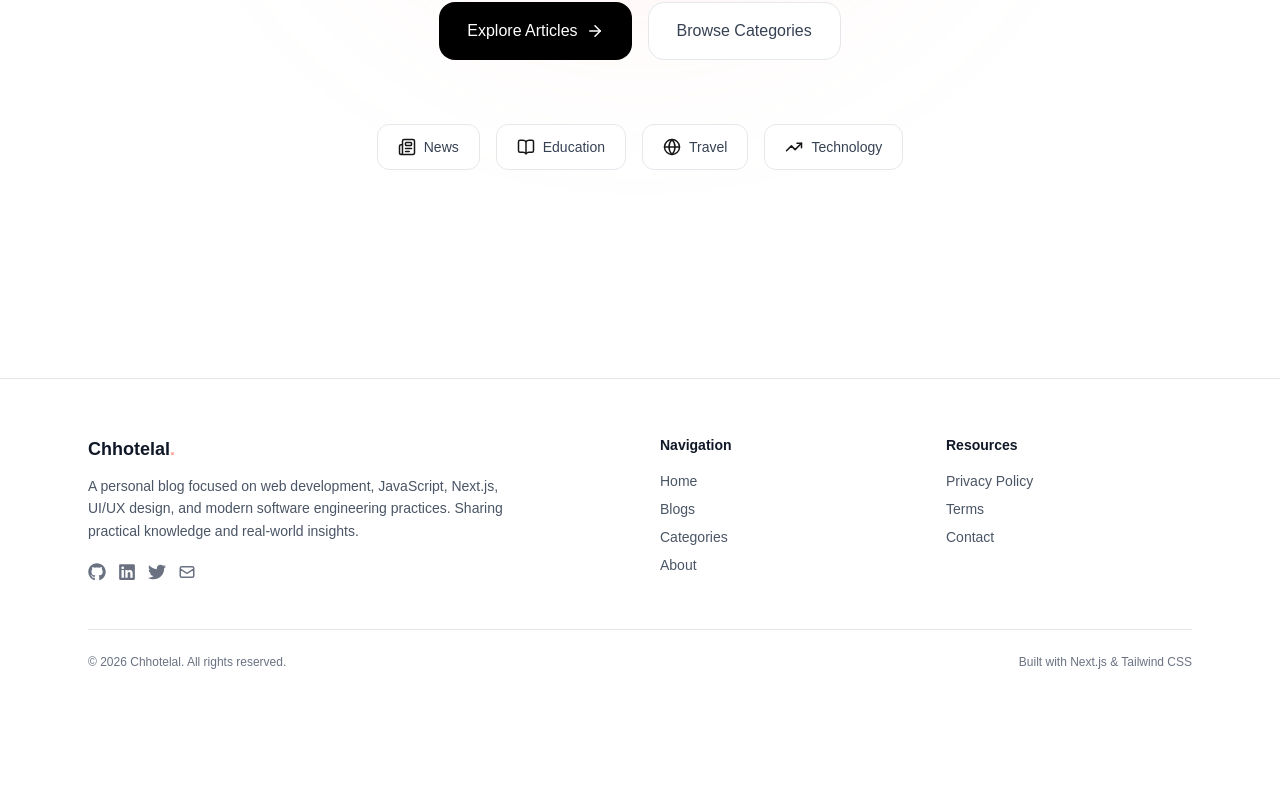
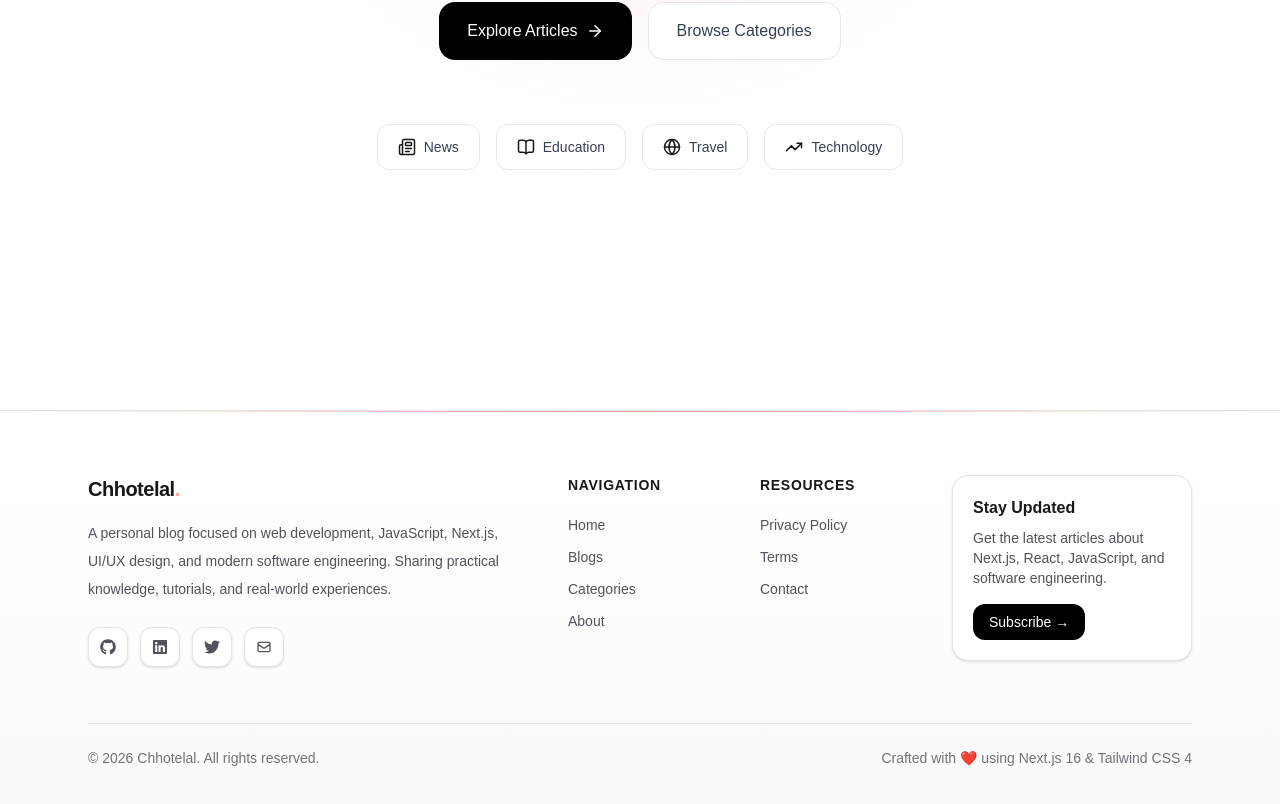
Before and after one commit to pradipchaudhary/chhotelal, a Next.js app: page / in a window 1280 px wide. Shown: the part 748-1552 px from the top of the page. Before the commit the page ends 1474 px from the top, so only its background shows below. Built offline with nearby package versions, Linux system fonts and the light colour scheme.

Commit message:
update footer UI

```diff
--- a/components/Footer.tsx
+++ b/components/Footer.tsx
@@ -1,107 +1,174 @@
 import Link from "next/link";
-import { FaGithub, FaLinkedin, FaTwitter } from "react-icons/fa";
+import {
+  FaGithub,
+  FaLinkedin,
+  FaTwitter,
+} from "react-icons/fa";
 import { HiOutlineMail } from "react-icons/hi";
 
 export default function Footer() {
   return (
-    <footer className="w-full border-t border-gray-200 bg-white mt-24">
+    <footer className="relative mt-32 border-t border-zinc-200 bg-gradient-to-b from-white to-zinc-50 dark:from-zinc-950 dark:to-black dark:border-zinc-800">
 
-      <div className="max-w-6xl mx-auto px-6 py-14">
+      {/* Decorative Blur */}
+      <div className="absolute inset-x-0 top-0 h-px bg-gradient-to-r from-transparent via-[#ffa092] to-transparent" />
+
+      <div className="max-w-6xl mx-auto px-6 py-16">
 
         {/* Top Section */}
-        <div className="grid grid-cols-1 md:grid-cols-4 gap-10">
+        <div className="grid gap-12 lg:grid-cols-12">
 
           {/* Brand */}
-          <div className="md:col-span-2">
-            <h2 className="text-lg font-semibold text-gray-900">
-              Chhotelal<span className="text-[#ffa092]">.</span>
-            </h2>
+          <div className="lg:col-span-5">
+            <Link
+              href="/"
+              className="inline-flex items-center text-xl font-bold tracking-tight"
+            >
+              Chhotelal
+              <span className="text-[#ffa092]">.</span>
+            </Link>
 
-            <p className="mt-3 text-sm text-gray-600 leading-relaxed max-w-md">
-              A personal blog focused on web development, JavaScript, Next.js,
-              UI/UX design, and modern software engineering practices.
-              Sharing practical knowledge and real-world insights.
+            <p className="mt-4 max-w-md text-sm leading-7 text-zinc-600 dark:text-zinc-400">
+              A personal blog focused on web development, JavaScript,
+              Next.js, UI/UX design, and modern software engineering.
+              Sharing practical knowledge, tutorials, and real-world
+              experiences.
             </p>
 
-            {/* Social Links */}
-            <div className="mt-5 flex items-center gap-3">
+            {/* Social */}
+            <div className="mt-6 flex items-center gap-3">
 
               <a
                 href="https://github.com/your-username"
                 target="_blank"
-                className="text-gray-500 hover:text-black transition"
+                rel="noopener noreferrer"
+                className="group flex h-10 w-10 items-center justify-center rounded-xl border border-zinc-200 bg-white shadow-sm transition-all hover:-translate-y-1 hover:border-black dark:border-zinc-700 dark:bg-zinc-900"
               >
-                <FaGithub size={18} />
+                <FaGithub className="text-zinc-600 group-hover:text-black dark:text-zinc-400 dark:group-hover:text-white" />
               </a>
 
               <a
                 href="https://linkedin.com/in/your-username"
                 target="_blank"
-                className="text-gray-500 hover:text-blue-600 transition"
+                rel="noopener noreferrer"
+                className="group flex h-10 w-10 items-center justify-center rounded-xl border border-zinc-200 bg-white shadow-sm transition-all hover:-translate-y-1 hover:border-blue-500 dark:border-zinc-700 dark:bg-zinc-900"
               >
-                <FaLinkedin size={18} />
+                <FaLinkedin className="text-zinc-600 group-hover:text-blue-500 dark:text-zinc-400" />
               </a>
 
               <a
                 href="https://twitter.com/your-username"
                 target="_blank"
-                className="text-gray-500 hover:text-sky-500 transition"
+                rel="noopener noreferrer"
+                className="group flex h-10 w-10 items-center justify-center rounded-xl border border-zinc-200 bg-white shadow-sm transition-all hover:-translate-y-1 hover:border-sky-500 dark:border-zinc-700 dark:bg-zinc-900"
               >
-                <FaTwitter size={18} />
+                <FaTwitter className="text-zinc-600 group-hover:text-sky-500 dark:text-zinc-400" />
               </a>
 
               <a
-                href="mailto:your@email.com"
-                className="text-gray-500 hover:text-red-500 transition"
+                href="mailto:hello@chhotelal.com"
+                className="group flex h-10 w-10 items-center justify-center rounded-xl border border-zinc-200 bg-white shadow-sm transition-all hover:-translate-y-1 hover:border-red-500 dark:border-zinc-700 dark:bg-zinc-900"
               >
-                <HiOutlineMail size={18} />
+                <HiOutlineMail className="text-zinc-600 group-hover:text-red-500 dark:text-zinc-400" />
               </a>
 
             </div>
           </div>
 
           {/* Navigation */}
-          <div>
-            <h3 className="text-sm font-semibold text-gray-900 mb-4">
+          <div className="lg:col-span-2">
+            <h3 className="text-sm font-semibold uppercase tracking-wider text-zinc-900 dark:text-white">
               Navigation
             </h3>
 
-            <ul className="space-y-2 text-sm text-gray-600">
-              <li><Link href="/" className="hover:text-black">Home</Link></li>
-              <li><Link href="/blogs" className="hover:text-black">Blogs</Link></li>
-              <li><Link href="/categories" className="hover:text-black">Categories</Link></li>
-              <li><Link href="/about" className="hover:text-black">About</Link></li>
+            <ul className="mt-5 space-y-3 text-sm">
+              <li>
+                <Link href="/" className="text-zinc-600 hover:text-black dark:text-zinc-400 dark:hover:text-white">
+                  Home
+                </Link>
+              </li>
+              <li>
+                <Link href="/blogs" className="text-zinc-600 hover:text-black dark:text-zinc-400 dark:hover:text-white">
+                  Blogs
+                </Link>
+              </li>
+              <li>
+                <Link href="/categories" className="text-zinc-600 hover:text-black dark:text-zinc-400 dark:hover:text-white">
+                  Categories
+                </Link>
+              </li>
+              <li>
+                <Link href="/about" className="text-zinc-600 hover:text-black dark:text-zinc-400 dark:hover:text-white">
+                  About
+                </Link>
+              </li>
             </ul>
           </div>
 
           {/* Resources */}
-          <div>
-            <h3 className="text-sm font-semibold text-gray-900 mb-4">
+          <div className="lg:col-span-2">
+            <h3 className="text-sm font-semibold uppercase tracking-wider text-zinc-900 dark:text-white">
               Resources
             </h3>
 
-            <ul className="space-y-2 text-sm text-gray-600">
-              <li><Link href="/privacy-policy" className="hover:text-black">Privacy Policy</Link></li>
-              <li><Link href="/terms" className="hover:text-black">Terms</Link></li>
-              <li><Link href="/contact" className="hover:text-black">Contact</Link></li>
+            <ul className="mt-5 space-y-3 text-sm">
+              <li>
+                <Link href="/privacy-policy" className="text-zinc-600 hover:text-black dark:text-zinc-400 dark:hover:text-white">
+                  Privacy Policy
+                </Link>
+              </li>
+              <li>
+                <Link href="/terms" className="text-zinc-600 hover:text-black dark:text-zinc-400 dark:hover:text-white">
+                  Terms
+                </Link>
+              </li>
+              <li>
+                <Link href="/contact" className="text-zinc-600 hover:text-black dark:text-zinc-400 dark:hover:text-white">
+                  Contact
+                </Link>
+              </li>
             </ul>
+          </div>
+
+          {/* CTA */}
+          <div className="lg:col-span-3">
+            <div className="rounded-2xl border border-zinc-200 bg-white p-5 shadow-sm dark:border-zinc-800 dark:bg-zinc-900">
+              <h3 className="font-semibold text-zinc-900 dark:text-white">
+                Stay Updated
+              </h3>
+
+              <p className="mt-2 text-sm text-zinc-600 dark:text-zinc-400">
+                Get the latest articles about Next.js, React, JavaScript,
+                and software engineering.
+              </p>
+
+              <Link
+                href="/contact"
+                className="mt-4 inline-flex rounded-xl bg-black px-4 py-2 text-sm text-white transition hover:opacity-90 dark:bg-white dark:text-black"
+              >
+                Subscribe →
+              </Link>
+            </div>
           </div>
 
         </div>
 
-        {/* Bottom Bar */}
-        <div className="mt-12 pt-6 border-t border-gray-200 flex flex-col md:flex-row items-center justify-between gap-3 text-xs text-gray-500">
+        {/* Bottom */}
+        <div className="mt-14 border-t border-zinc-200 pt-6 dark:border-zinc-800">
 
-          <p>
-            © {new Date().getFullYear()} Chhotelal. All rights reserved.
-          </p>
+          <div className="flex flex-col gap-3 text-center md:flex-row md:items-center md:justify-between">
 
-          <p>
-            Built with Next.js & Tailwind CSS
-          </p>
+            <p className="text-sm text-zinc-500">
+              © {new Date().getFullYear()} Chhotelal. All rights reserved.
+            </p>
+
+            <p className="text-sm text-zinc-500">
+              Crafted with ❤️ using Next.js 16 & Tailwind CSS 4
+            </p>
+
+          </div>
 
         </div>
-
       </div>
     </footer>
   );
```
